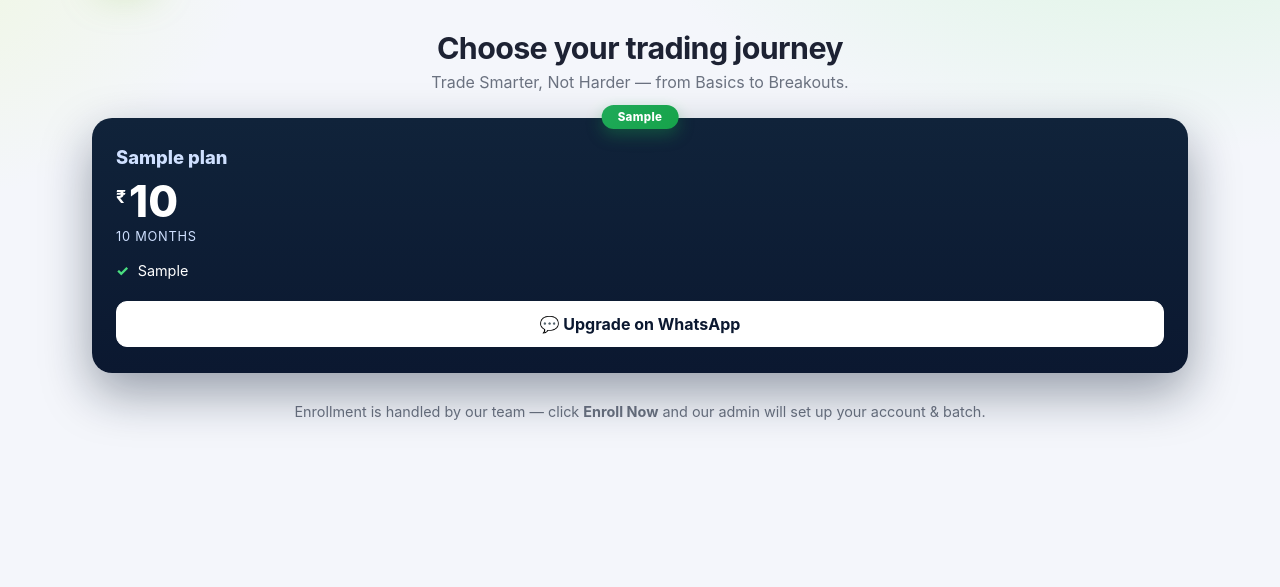
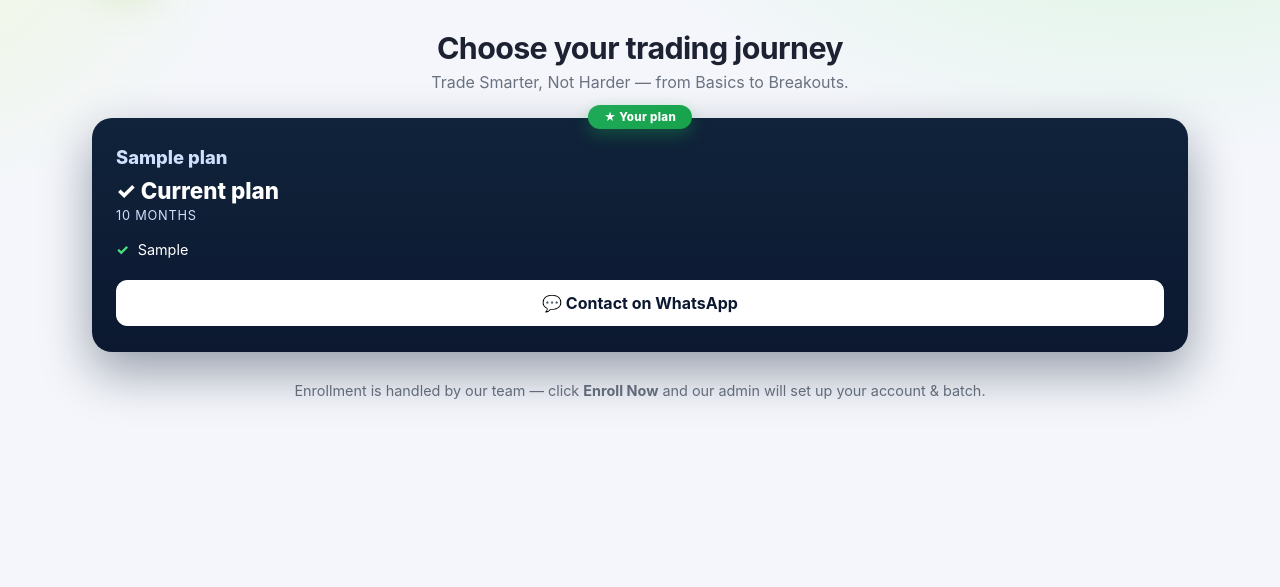
Before and after one commit to joydeep102/student-dashboard, a Django app: page /pricing/ in a window 1280 px wide. Shown: the part 67-654 px from the top of the page. Run offline with Django 5.2, Linux system fonts and the light colour scheme; a user stored in the database is signed in; tables that the repository leaves empty hold one stand-in row (values such as "Sample post").

Commit message:
feat(pricing): show upgrade-difference price for enrolled students
For a logged-in student who holds a plan, higher plans now show the
upgrade difference (new price − current plan price) instead of the full
price, and the WhatsApp message carries that difference amount ("Upgrade
amount (difference): ...") along with the from/to plans. The student's
current plan card is marked "Current plan"; lower plans and anonymous
visitors keep the full price.

Co-Authored-By: Claude Opus 4.8 (1M context) <noreply@anthropic.com>

```diff
--- a/courses/views.py
+++ b/courses/views.py
@@ -189,6 +189,7 @@ def pricing(request):
 
     user = request.user
     name = email = current_plan = batches = ""
+    current_level = current_price = None
     if user.is_authenticated:
         name = user.display_name
         email = user.email
@@ -197,16 +198,42 @@ def pricing(request):
             .select_related("batch", "plan")
         )
         if enrolls:
-            current_plan = max(enrolls, key=lambda e: e.plan.level).plan.name
+            top = max(enrolls, key=lambda e: e.plan.level)
+            current_plan = top.plan.name
+            current_level = top.plan.level
+            current_price = top.plan.price
             batches = ", ".join(sorted({e.batch.name for e in enrolls}))
 
     cards = []
     for p in plans:
-        price = f"₹{int(p.price):,}"
         term = f"{p.duration_months} Month" + ("s" if p.duration_months != 1 else "")
-        if user.is_authenticated:
+        is_current = current_level is not None and p.level == current_level
+        is_upgrade = current_level is not None and p.level > current_level
+        # Amount shown/charged: the difference to upgrade, else the full price.
+        amount_value = int(p.price - current_price) if is_upgrade else int(p.price)
+        full_price = f"₹{int(p.price):,}"
+
+        if is_upgrade:
             text = "\n".join([
-                f"Hi Fighter Bull's! I want to upgrade to *{p.name}* ({price} / {term}).",
+                f"Hi Fighter Bull's! I want to upgrade from *{current_plan}* to *{p.name}*.",
+                f"Upgrade amount (difference): ₹{amount_value:,}  (full {full_price} − {current_plan} ₹{int(current_price):,})",
+                "",
+                f"Name: {name or '-'}",
+                f"Email: {email or '-'}",
+                f"Current plan: {current_plan or '-'}",
+                f"Batch: {batches or '-'}",
+            ])
+        elif is_current:
+            text = "\n".join([
+                f"Hi Fighter Bull's! I'm on the *{p.name}* plan and have a question.",
+                "",
+                f"Name: {name or '-'}",
+                f"Email: {email or '-'}",
+                f"Batch: {batches or '-'}",
+            ])
+        elif user.is_authenticated:
+            text = "\n".join([
+                f"Hi Fighter Bull's! I'm interested in the *{p.name}* plan ({full_price} / {term}).",
                 "",
                 f"Name: {name or '-'}",
                 f"Email: {email or '-'}",
@@ -216,9 +243,19 @@ def pricing(request):
         else:
             text = (
                 f"Hi Fighter Bull's! I'm interested in the *{p.name}* course "
-                f"({price} / {term}). Please share the next steps."
+                f"({full_price} / {term}). Please share the next steps."
             )
         params = {"phone": phone, "text": text, "type": "phone_number", "app_absent": "0"}
-        cards.append({"plan": p, "wa_url": "https://api.whatsapp.com/send/?" + urlencode(params)})
+        cards.append({
+            "plan": p,
+            "wa_url": "https://api.whatsapp.com/send/?" + urlencode(params),
+            "is_current": is_current,
+            "is_upgrade": is_upgrade,
+            "amount_value": amount_value,
+        })
 
-    return render(request, "courses/pricing.html", {"plan_cards": cards})
+    return render(
+        request,
+        "courses/pricing.html",
+        {"plan_cards": cards, "current_plan": current_plan},
+    )
--- a/templates/courses/pricing.html
+++ b/templates/courses/pricing.html
@@ -11,17 +11,28 @@
 <div class="price-grid">
     {% for card in plan_cards %}
     <div class="price-card animate-up accent-{{ card.plan.accent }} {% if card.plan.is_highlighted %}highlight{% endif %}">
-        {% if card.plan.badge %}<div class="price-badge">{{ card.plan.badge }}</div>{% endif %}
+        {% if card.is_current %}<div class="price-badge">★ Your plan</div>
+        {% elif card.plan.badge %}<div class="price-badge">{{ card.plan.badge }}</div>{% endif %}
         <div class="price-name">{{ card.plan.name }}</div>
+        {% if card.is_current %}
+        <div class="price-amount" style="font-size:1.4rem;">✓ Current plan</div>
+        <div class="price-term">{{ card.plan.duration_months }} MONTH{{ card.plan.duration_months|pluralize:",S" }}</div>
+        {% elif card.is_upgrade %}
+        <div class="price-amount"><span class="cur">₹</span>{{ card.amount_value|intcomma }}</div>
+        <div class="price-term">to upgrade from {{ current_plan }} · full {{ card.plan.price|floatformat:0|intcomma }}</div>
+        {% else %}
         <div class="price-amount"><span class="cur">₹</span>{{ card.plan.price|floatformat:0|intcomma }}</div>
         <div class="price-term">{{ card.plan.duration_months }} MONTH{{ card.plan.duration_months|pluralize:",S" }}</div>
+        {% endif %}
         <ul class="price-features">
             {% for f in card.plan.feature_list %}
             <li><span class="tick">✓</span> {{ f }}</li>
             {% endfor %}
         </ul>
         <a class="price-cta" href="{{ card.wa_url }}" target="_blank" rel="noopener">
-            {% if user.is_authenticated %}💬 Upgrade on WhatsApp{% else %}💬 Enquire on WhatsApp{% endif %}</a>
+            {% if card.is_current %}💬 Contact on WhatsApp
+            {% elif card.is_upgrade %}💬 Upgrade for ₹{{ card.amount_value|intcomma }}
+            {% else %}💬 Enquire on WhatsApp{% endif %}</a>
     </div>
     {% empty %}
     <div class="empty">Plans will appear here once your admin adds them.</div>
```
